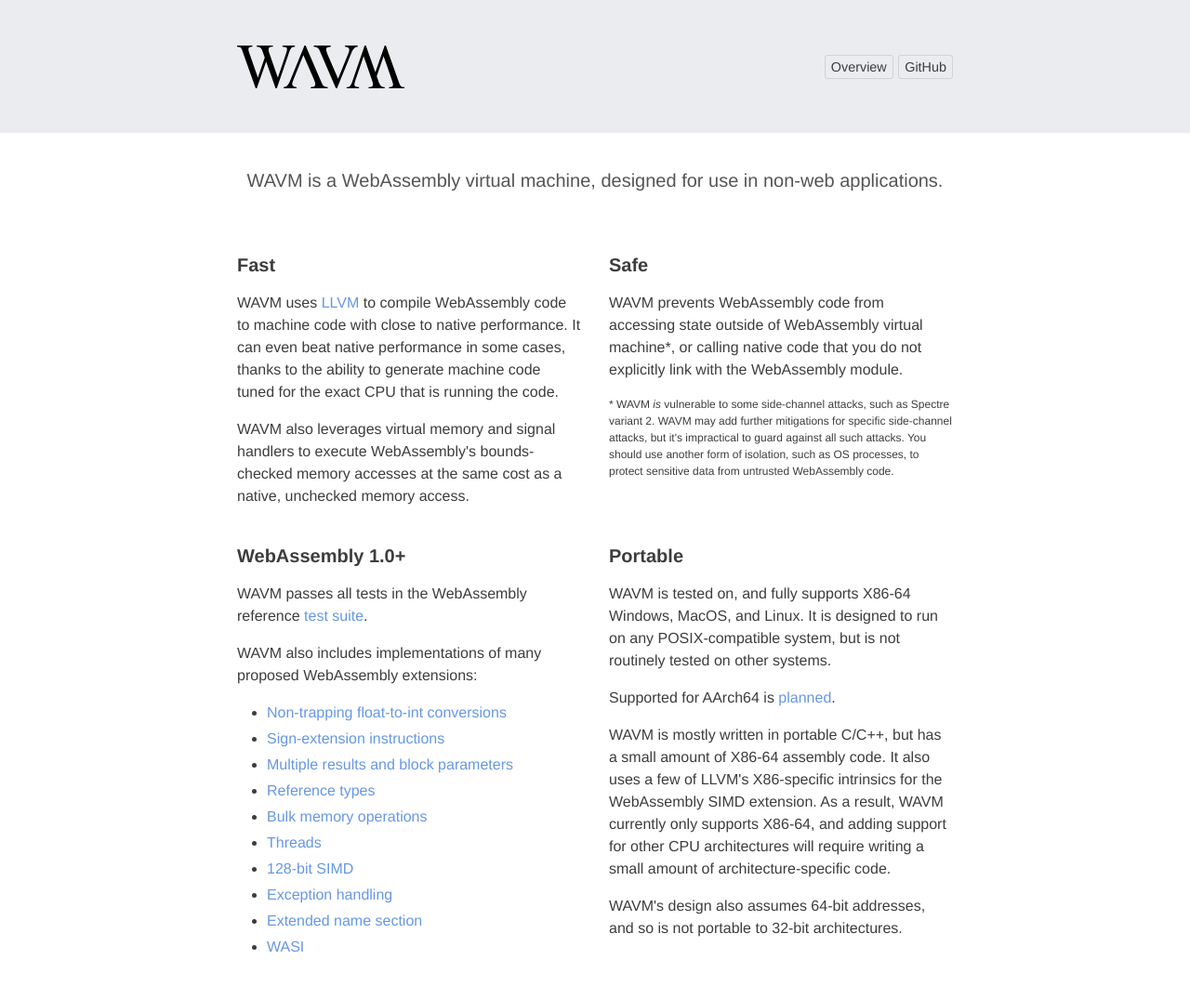
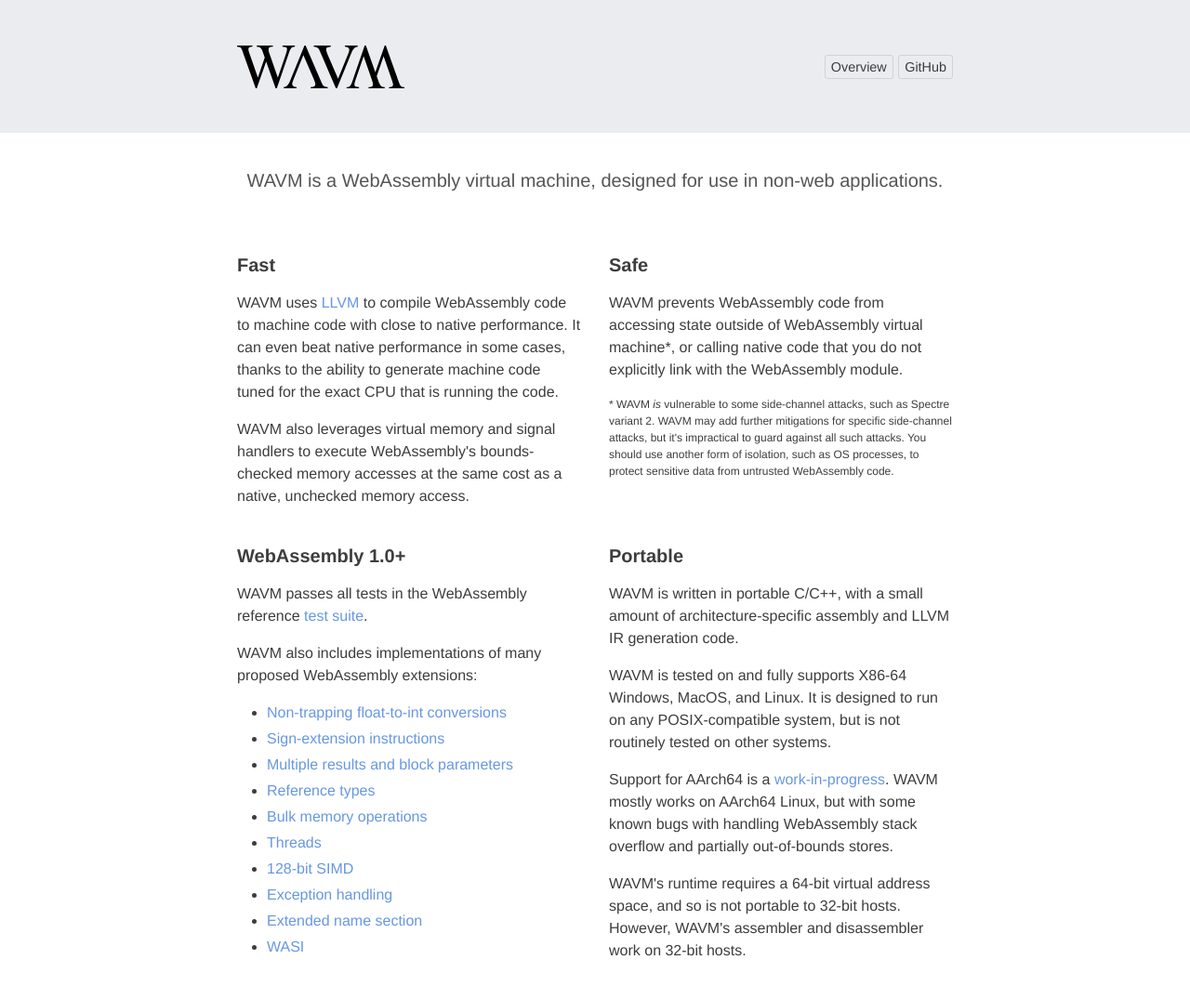
Before and after one commit to WAVM/wavm.github.io, a Jekyll site: the page built from index.md, in a window 1280 px wide. Shown: the whole page at 93% size. Built offline with Jekyll 4.4.1, drawn with Linux system fonts in a browser that asks for light colours.

Commit message:
Update portability overview

```diff
--- a/index.md
+++ b/index.md
@@ -35,9 +35,9 @@
   </div>
   <div class="col-xs-12 col-md-6">
     <h3>Portable</h3>
-    <p>WAVM is tested on, and fully supports X86-64 Windows, MacOS, and Linux. It is designed to run on any POSIX-compatible system, but is not routinely tested on other systems.</p>
-    <p>Supported for AArch64 is <a href="https://github.com/WAVM/WAVM/issues/76">planned</a>.</p>
-    <p>WAVM is mostly written in portable C/C++, but has a small amount of X86-64 assembly code. It also uses a few of LLVM's X86-specific intrinsics for the WebAssembly SIMD extension. As a result, WAVM currently only supports X86-64, and adding support for other CPU architectures will require writing a small amount of architecture-specific code.</p>
-    <p>WAVM's design also assumes 64-bit addresses, and so is not portable to 32-bit architectures.</p>
+    <p>WAVM is written in portable C/C++, with a small amount of architecture-specific assembly and LLVM IR generation code.</p>
+    <p>WAVM is tested on and fully supports X86-64 Windows, MacOS, and Linux. It is designed to run on any POSIX-compatible system, but is not routinely tested on other systems.</p>
+    <p>Support for AArch64 is a <a href="https://github.com/WAVM/WAVM/issues/76">work-in-progress</a>. WAVM mostly works on AArch64 Linux, but with some known bugs with handling WebAssembly stack overflow and partially out-of-bounds stores.</p>
+    <p>WAVM's runtime requires a 64-bit virtual address space, and so is not portable to 32-bit hosts. However, WAVM's assembler and disassembler work on 32-bit hosts.</p>
   </div>
 </div>
```
